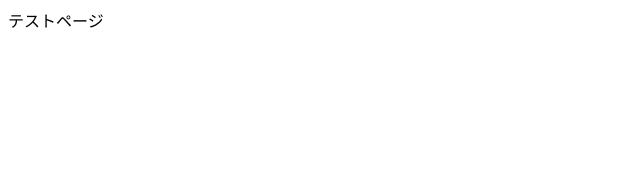
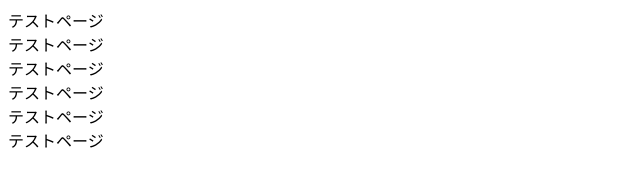
Before and after one commit to saoki2020/saoki2020.github.io, a plain HTML site: page index.html in a window 1280 px wide. Shown: the whole page, without its empty margins (0-640 px from the left). Drawn offline with Linux system fonts and the light colour scheme.

Commit message:
メッセージを追加

```diff
--- a/index.html
+++ b/index.html
@@ -6,5 +6,10 @@
     </head>
     <body>
         <div>テストページ</div>
+        <div>テストページ</div>
+        <div>テストページ</div>
+        <div>テストページ</div>
+        <div>テストページ</div>
+        <div>テストページ</div>
     </body>
 </html>
```
